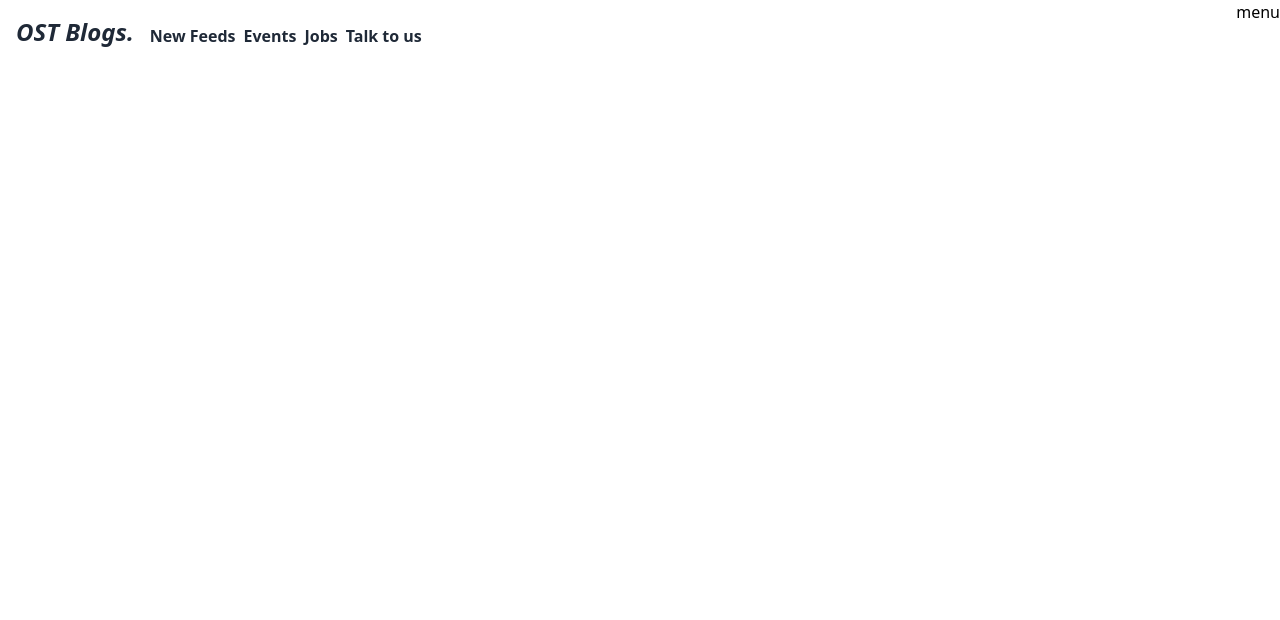
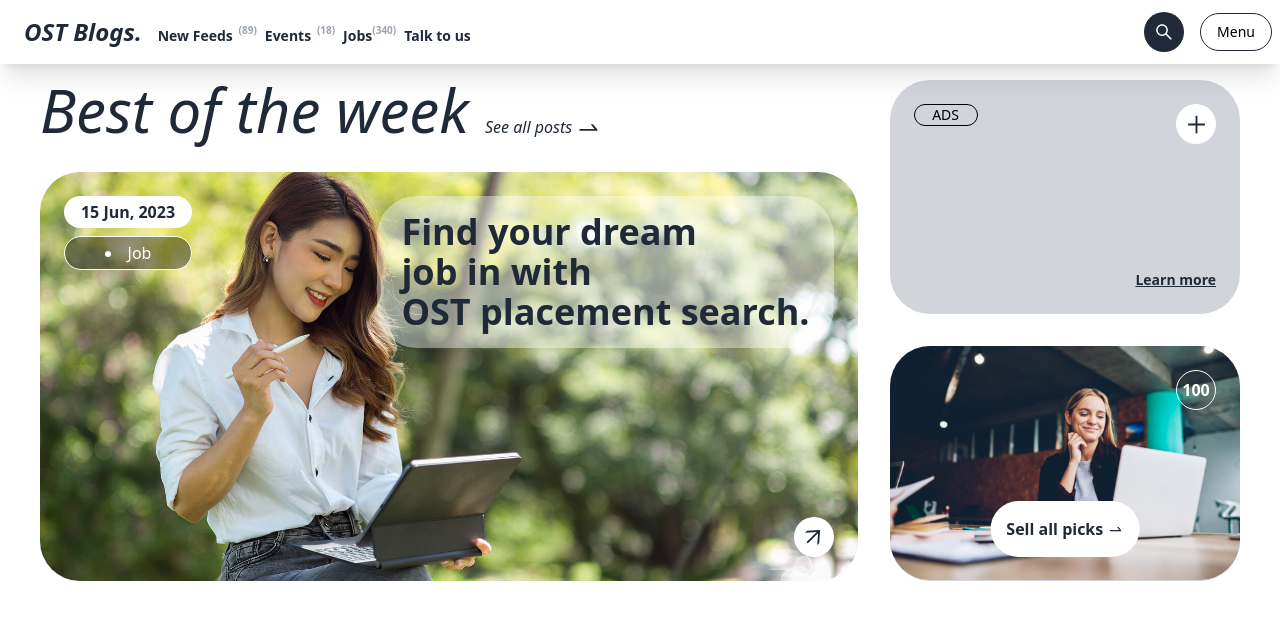
Before and after one commit to JaiBhalla03/OST_task_1, a Next.js app: page / in a window 1280 px wide. Shown: the top 620 px of the page. Built offline with nearby package versions, Linux system fonts and the light colour scheme.

Commit message:
Adding the nabar and hero page for the desktop views

```diff
--- /dev/null
+++ b/components/Hero.tsx
@@ -0,0 +1,75 @@
+import React from 'react';
+import coverImage from '../images/hero1.jpg'
+import coverImage1 from '../images/hero2.jpg'
+import Image from 'next/image'
+import {AiOutlineArrowRight, AiOutlinePlus, AiOutlineSwapRight} from "react-icons/ai";
+
+
+const Hero = () => {
+    return (
+        <main className={'pt-20 px-10 text-gray-800'}>
+            <div className={'w-full flex gap-8'}>
+                <div className={'flex flex-col gap-8 w-[70%]'}>
+                    <div className={'flex flex-col gap-4'}>
+                        <div className={'flex gap-4'}>
+                            <h1 className={'font-normal text-6xl italic'}>
+                                Best of the week
+                            </h1>
+                            <div className={'flex flex-col justify-end'}>
+                                <div className={'flex gap-1 group hover:gap-2 duration-500 transition-all cursor-pointer'}>
+                                    <div className={'pt-4 text-md italic group-hover:tracking-[1px] duration-500 transition-all'}>
+                                        See all posts
+                                    </div>
+                                    <div className={'flex items-center mt-3 pt-1'}>
+                                        <AiOutlineSwapRight size={25} className={''}/>
+                                    </div>
+                                </div>
+                            </div>
+                        </div>
+                    </div>
+                    <div className={'relative'}>
+                        <Image src={coverImage} alt={''} className={'w-full rounded-[40px]'}/>
+                        <div className={'absolute flex items-center justify-center bottom-6 end-6 bg-white w-10 h-10 rounded-full cursor-pointer hover:-translate-y-1 duration-500 transition-all'}>
+                            <AiOutlineArrowRight size={25} className={'font-bold text-gray-800 -rotate-45'}/>
+                        </div>
+                        <div className={'absolute text-md w-32 font-bold flex flex-col gap-2 items-center justify-center top-6 start-6'}>
+                            <div className={'bg-white p-1 rounded-full text-center w-full'}>
+                                15 Jun, 2023
+                            </div>
+                            <li className={'bg-black bg-opacity-40 font-extralight decoration-1 border p-1 rounded-full text-center border-white text-white w-full'}>
+                                Job
+                            </li>
+                        </div>
+                        <div className={'bg-opacity-40 absolute bg-white text-md py-4 px-6 font-semibold top-6 end-6 rounded-[40px] text-4xl'}>
+                            Find your dream<br/> job in with <br/>OST placement search.
+                        </div>
+                    </div>
+                </div>
+                <div className={'w-[30%] flex flex-col gap-8'}>
+                    <div className={'relative h-1/2 w-full bg-gray-300 rounded-[40px]'}>
+                        <div className={'absolute flex items-center justify-center top-6 end-6 bg-white w-10 h-10 rounded-full cursor-pointer hover:-translate-y-1 duration-500 transition-all'}>
+                            <AiOutlinePlus size={25} className={'font-bold text-gray-800'}/>
+                        </div>
+                        <li className={'flex items-center justify-center absolute bg-opacity-30 decoration-1 top-6 start-6 text-black border border-black rounded-full w-16 text-sm'}>
+                            ADS
+                        </li>
+                        <div className={'absolute bottom-6 end-6 underline text-gray-800 flex items-center justify-center font-bold text-sm'}>
+                            Learn more
+                        </div>
+                    </div>
+                    <div className={'h-1/2 w-full bg-gray-300 rounded-[40px] relative'}>
+                        <Image src={coverImage1} alt={''} className={'w-full rounded-[40px]'}/>
+                        <div className={'absolute flex font-bold text-white items-center justify-center top-6 end-6 border border-white w-10 h-10 rounded-full'}>
+                            100
+                        </div>
+                        <div className={'absolute bottom-6 items-center start-1/2 flex gap-1 -translate-x-1/2 bg-white rounded-full p-4 font-bold cursor-pointer hover:-translate-y-1 duration-500 transition-all'}>
+                            Sell all picks <AiOutlineSwapRight/>
+                        </div>
+                    </div>
+                </div>
+            </div>
+        </main>
+    );
+};
+
+export default Hero;
--- a/components/NavBar.tsx
+++ b/components/NavBar.tsx
@@ -1,33 +1,43 @@
 import React from 'react';
+import {AiOutlineSearch} from "react-icons/ai";
 
 const NavBar = () => {
     return (
-        <nav className={'flex justify-between h-16'}>
+        <nav className={'bg-white z-10 px-2 flex justify-between h-16 fixed w-full shadow-xl'}>
             <div className={'flex'}>
                 <div className={'flex items-center text-2xl mx-4 cursor-pointer text-gray-800 font-bold italic'}>
                     OST Blogs.
                 </div>
-                <ul className={'flex gap-2'}>
-                    <li className={'flex items-center text-gray-800 font-bold text-md pt-2'}>
+                <ul className={'flex gap-8 pt-2 font-bold text-gray-800 text-sm'}>
+                    <li className={'relative hover:underline duration-75 cursor-pointer transition-all flex items-center'}>
                         New Feeds
+                        <div className={'absolute text-gray-400 top-3 -end-6 font-bold text-[10px]'}>
+                            (89)
+                        </div>
                     </li>
-                    <li className={'flex items-center text-gray-800 font-bold text-md pt-2'}>
+                    <li className={'relative hover:underline duration-75 cursor-pointer transition-all flex items-center'}>
                         Events
+                        <div className={'absolute text-gray-400 top-3 -end-6 font-bold text-[10px]'}>
+                            (18)
+                        </div>
                     </li>
-                    <li className={'flex items-center text-gray-800 font-bold text-md pt-2'}>
+                    <li className={'relative hover:underline duration-75 cursor-pointer transition-all flex items-center'}>
                         Jobs
+                        <div className={'absolute text-gray-400 top-3 -end-6 font-bold text-[10px]'}>
+                            (340)
+                        </div>
                     </li>
-                    <li className={'flex items-center text-gray-800 font-bold text-md pt-2'}>
+                    <li className={'relative hover:underline duration-75 cursor-pointer transition-all flex items-center'}>
                         Talk to us
                     </li>
                 </ul>
             </div>
-            <div className={'flex'}>
-                <div>
-
+            <div className={'flex items-center gap-4'}>
+                <div className={'bg-gray-800 h-10 w-10 p-1 rounded-full flex items-center justify-center cursor-pointer'}>
+                    <AiOutlineSearch size={20} className={'text-white'}/>
                 </div>
-                <div>
-                    menu
+                <div className={'border border-gray-800 rounded-full py-2 px-4 text-sm cursor-pointer'}>
+                    Menu
                 </div>
             </div>
         </nav>
--- a/pages/index.tsx
+++ b/pages/index.tsx
@@ -1,12 +1,14 @@
 import Image from 'next/image'
 import { Inter } from 'next/font/google'
+import Hero from "@/components/Hero";
 
 const inter = Inter({ subsets: ['latin'] })
 
 export default function Home() {
   return (
     <main className={''}>
-
+        <Hero/>
+      <div className={'h-screen'}></div>
     </main>
   )
 }
--- a/styles/globals.css
+++ b/styles/globals.css
@@ -1,3 +1,21 @@
 @tailwind base;
 @tailwind components;
 @tailwind utilities;
+
+::-webkit-scrollbar {
+    width: 8px; /* Set the width of the scrollbar */
+}
+
+::-webkit-scrollbar-track {
+    background: rgb(235, 237, 239); /* Set the color of the scrollbar track */
+}
+
+::-webkit-scrollbar-thumb {
+    background: rgb(161, 161, 162); /* Set the color of the scrollbar thumb */
+    border-radius: 5px; /* Set the border radius of the thumb */
+}
+
+::-webkit-scrollbar-thumb:hover {
+    background: rgb(120, 120, 124); /* Set the color of the scrollbar thumb */
+    border-radius: 5px; /* Set the border radius of the thumb */
+}
```
Also changed, not shown: images/hero1.jpg (added), images/hero2.jpg (added).
